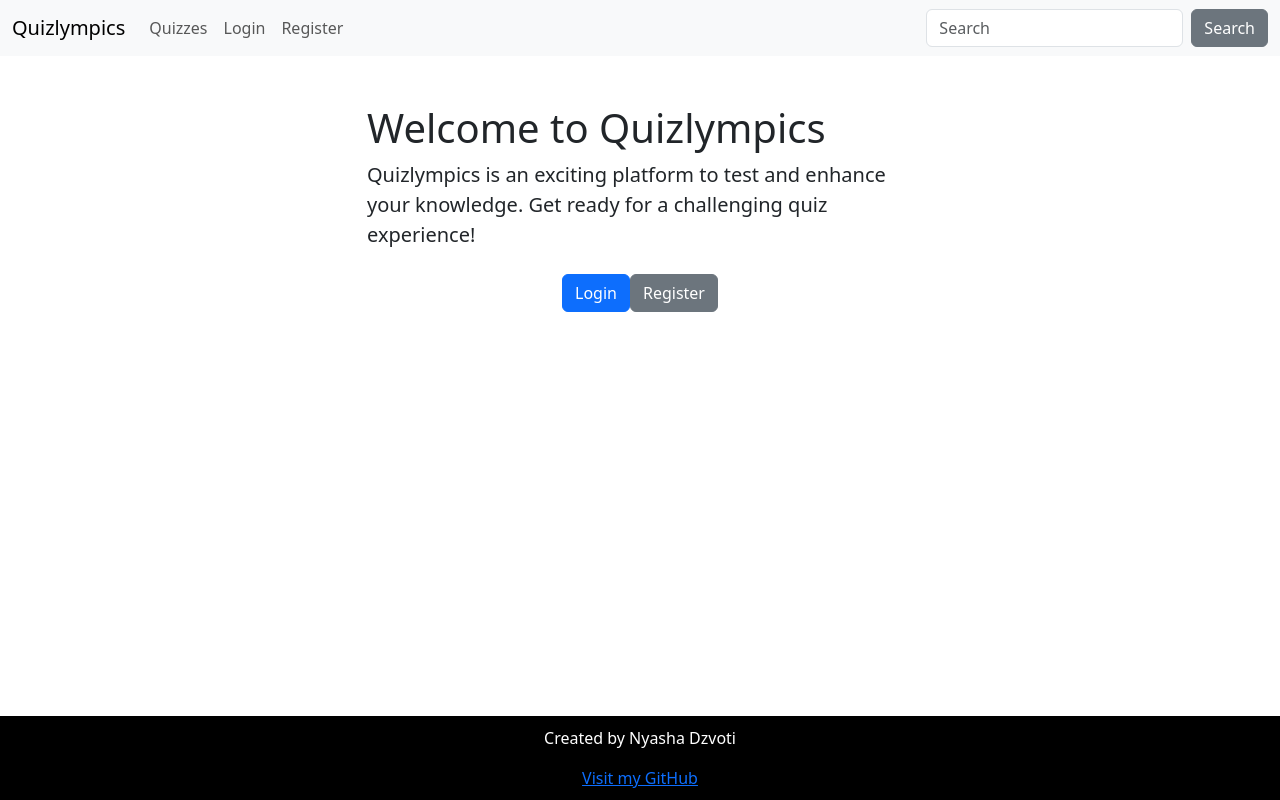
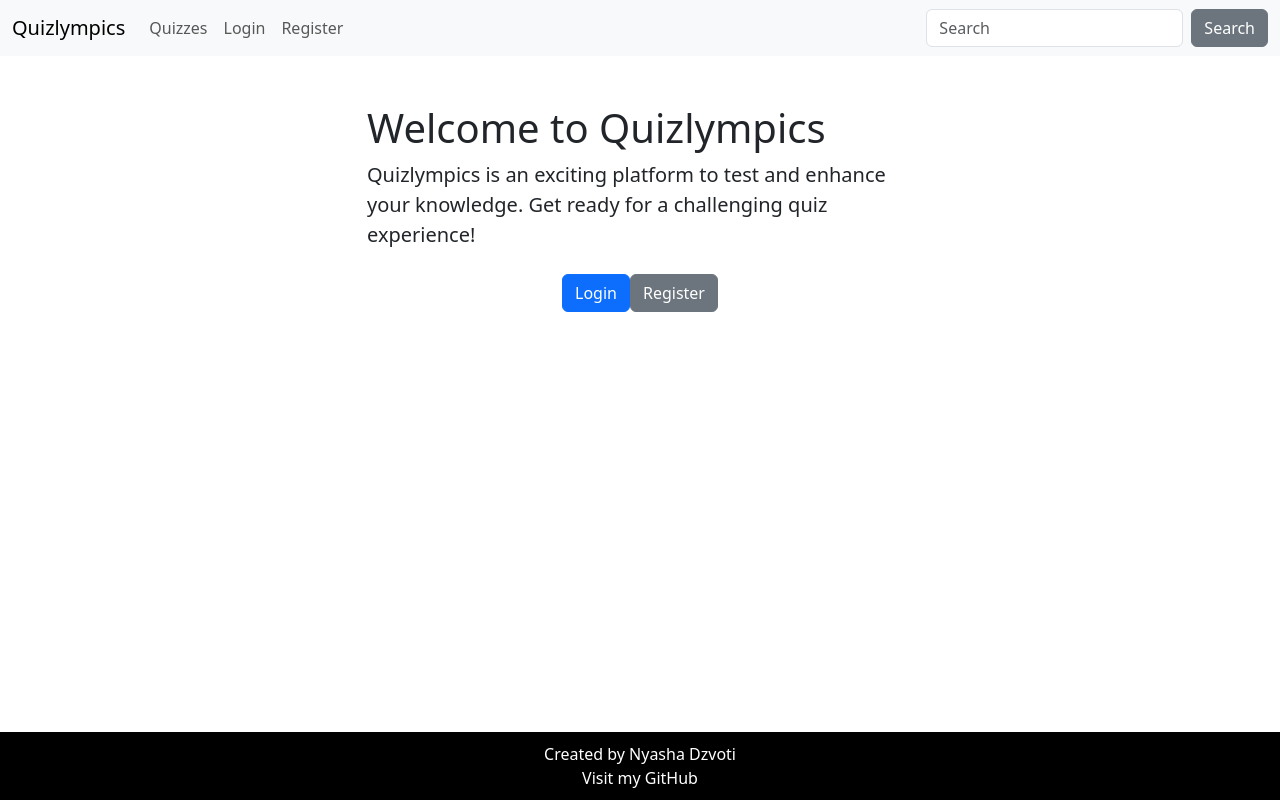
Before and after one commit to NyashaDZT/Project-4-Quiz-App, a React (Vite) app in the folder client/: page / in a window 1280 px wide. Built offline with nearby package versions, Linux system fonts and the light colour scheme.

Commit message:
additional image

```diff
--- a/client/src/App.jsx
+++ b/client/src/App.jsx
@@ -1,8 +1,8 @@
 import { Outlet, useNavigation } from "react-router-dom"
 
 //Components
-import NavBar from "./Components/Navbar"
-import Footer from "./Components/Footer"
+import NavBar from "./components/Navbar"
+import Footer from "./components/Footer"
 
 function App() {
 
--- a/client/src/Components/Footer.jsx
+++ b/client/src/Components/Footer.jsx
@@ -1,3 +1,5 @@
+
+import { Link } from 'react-router-dom';
 
 const footerStyle = {
   backgroundColor: 'black',
@@ -7,15 +9,25 @@ const footerStyle = {
   position: 'fixed',
   bottom: '0',
   width: '100%',
+  display: 'flex',
+  flexDirection: 'column',
+  alignItems: 'center',
+};
+
+const linkStyle = {
+  color: 'white',
+  marginLeft: '10px',
+  marginRight: '10px',
+  textDecoration: 'none',
 };
 
 export default function Footer() {
   return (
     <div style={footerStyle}>
-      <p>Created by Nyasha Dzvoti</p>
-      <a href="https://github.com/NyashaDZT" target="_blank" rel="noopener noreferrer">
+      <p style={{ margin: '0' }}>Created by Nyasha Dzvoti</p>
+      <Link to="https://github.com/NyashaDZT" target="_blank" style={linkStyle} rel="noopener noreferrer">
         Visit my GitHub
-      </a>
+      </Link>
     </div>
-  )
+  );
 }
--- a/client/src/Components/Navbar.jsx
+++ b/client/src/Components/Navbar.jsx
@@ -33,7 +33,7 @@ export default function NavBar(){
                   <NavDropdown.Item href="/createquiz">Create A Quiz</NavDropdown.Item>
                   <NavDropdown.Item href={`/profile/${userId}`}>Profile Page</NavDropdown.Item>
                   <NavDropdown.Divider />
-                  <NavDropdown.Item href="#action5">Something else here</NavDropdown.Item>
+                  <NavDropdown.Item href="#action5">Write a Review</NavDropdown.Item>
                 </NavDropdown>
               </>
             ) : (
--- a/client/src/Components/Profile.jsx
+++ b/client/src/Components/Profile.jsx
@@ -1,6 +1,8 @@
 import { useLoaderData, Link } from "react-router-dom";
 import { activeUser } from "../utils/helpers/common";
 import { Container, Row, Col, Image } from "react-bootstrap";
+import admin from '../images/admin.jpg'
+
 
 export default function Profile() {
   const userId = activeUser()
@@ -20,12 +22,21 @@ export default function Profile() {
       <Row className="mt-4">
         <Col md={3}>
           <div className="profile-container">
+          {user.profile_picture ? (
             <Image
               src={user.profile_picture}
               alt="Profile"
               roundedCircle
               className="profile-picture"
             />
+      )     : (
+            <Image
+              src={admin}
+              alt="Default Profile"
+              roundedCircle
+              className="profile-picture"
+            />
+          )}
             <h4 className="mt-2">{user.username}</h4>
             <p>{user.bio}</p>
           </div>
--- a/client/src/styles/components/Filter.scss
+++ b/client/src/styles/components/Filter.scss
@@ -15,9 +15,21 @@ label {
   font-weight: bold; /* Make labels bold for better visibility */
 }
 
+.quizzes {
+  margin-top: 20px;
+  display: flex;
+  flex-wrap: wrap;
+  gap: 20px;
+  max-width: 900px; /* Set a max-width to limit the container size */
+  margin-left: auto;
+  margin-right: auto;
+}
+
 .card {
-  max-width: 700px;
-  transition: transform 0.3s
+  width: 300px; /* Adjust the width as needed */
+  margin: 10px; /* Add margin for spacing */
+  max-height: 100px;
+  cursor: pointer;
 }
 
 .card:hover {
```
Also changed, not shown: client/src/main.jsx (+8 -8 lines), client/src/images/admin.jpg (added), 1 other file (tests, documents, lock files or other folders).
